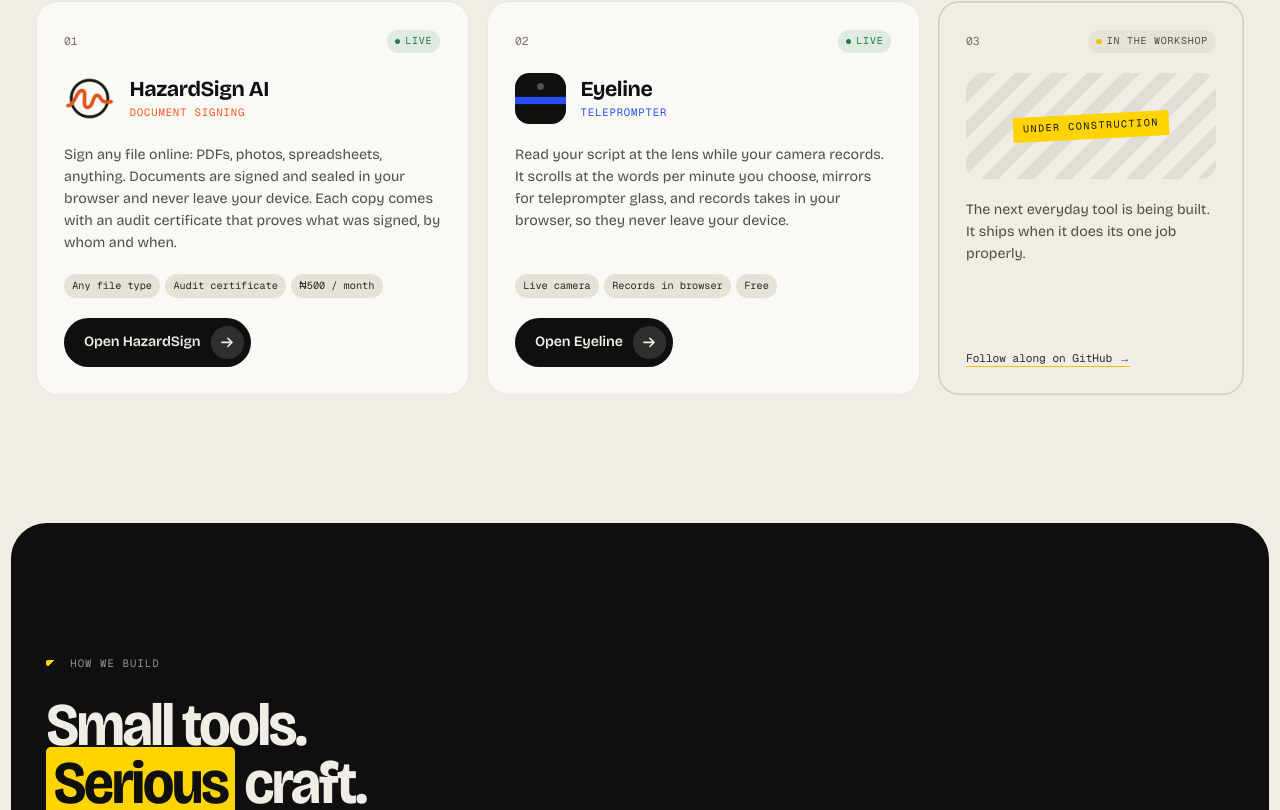
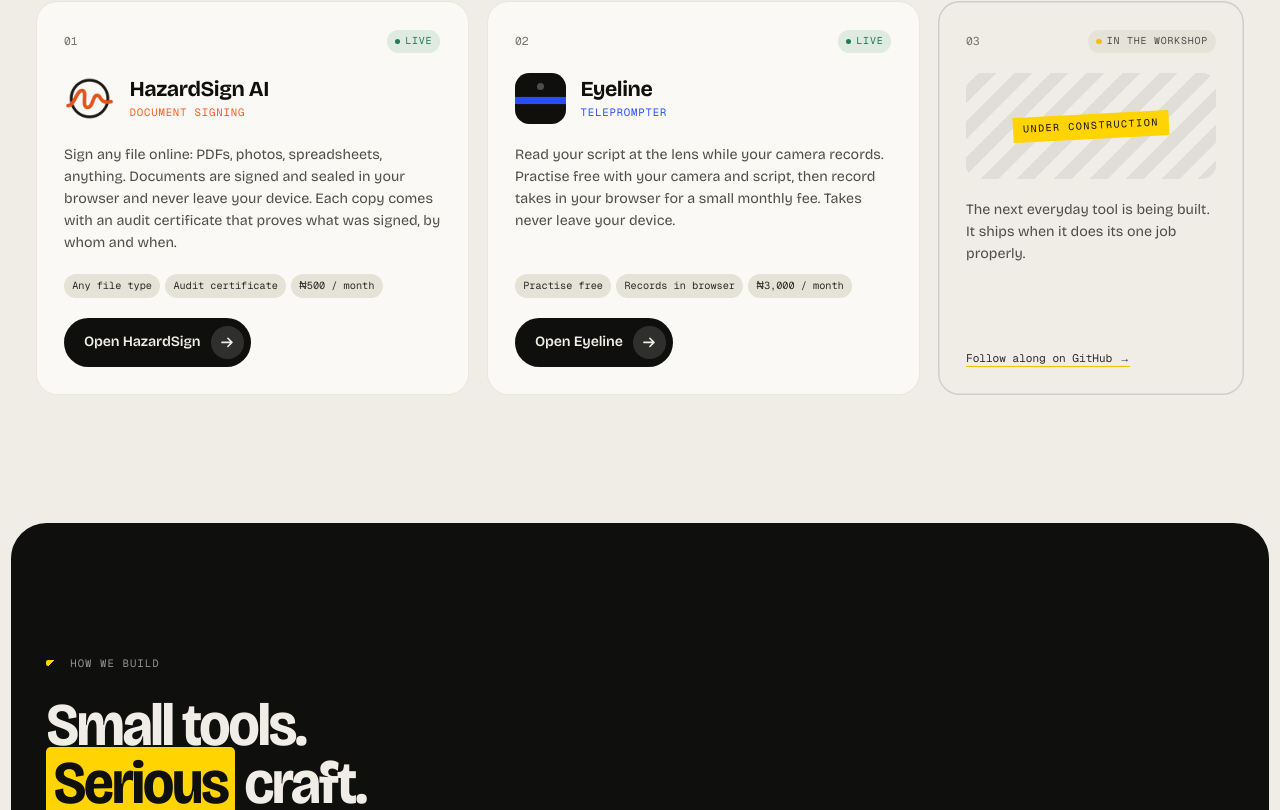
Before and after one commit to hazardsecurity/Alastella-studio, a Next.js app: page / in a window 1280 px wide. Shown: the part 1230-2040 px from the top of the page. Built offline with nearby package versions, Linux system fonts and the light colour scheme.

Commit message:
Eyeline: practise free, record for ₦3,000 a month

```diff
--- a/src/app/page.tsx
+++ b/src/app/page.tsx
@@ -30,7 +30,7 @@
       url: "https://eyeline.hazardsecurity.xyz/",
       applicationCategory: "MultimediaApplication",
       operatingSystem: "Web browser",
-      offers: { "@type": "Offer", price: "0", priceCurrency: "NGN" },
+      offers: { "@type": "Offer", price: "3000", priceCurrency: "NGN" },
       publisher: { "@id": "https://hazardsecurity.xyz/#org" },
     },
   ],
--- a/src/components/Sections.tsx
+++ b/src/components/Sections.tsx
@@ -69,12 +69,12 @@
               </div>
             </div>
             <p className="body tool__desc">
-              Read your script at the lens while your camera records. It scrolls at the words per minute you choose, mirrors for teleprompter glass, and records takes in your browser, so they never leave your device.
+              Read your script at the lens while your camera records. Practise free with your camera and script, then record takes in your browser for a small monthly fee. Takes never leave your device.
             </p>
             <ul className="tool__facts mono">
-              <li>Live camera</li>
+              <li>Practise free</li>
               <li>Records in browser</li>
-              <li>Free</li>
+              <li>₦3,000 / month</li>
             </ul>
             <ButtonLink href={PRODUCTS.eyeline} variant="ink" external>Open Eyeline</ButtonLink>
           </motion.li>
@@ -136,7 +136,7 @@
 const principles = [
   { k: "01", t: "One job, done properly", b: "Each tool solves a single everyday task from start to finish. No dashboards to learn, no settings to tune." },
   { k: "02", t: "Private by default", b: "We keep as little of your data as the job allows. HazardSign signs your documents and Eyeline records your takes without either ever leaving your device." },
-  { k: "03", t: "Fair, local pricing", b: "Free where we can, and simple monthly prices in naira where a tool costs to run, paid securely by card. Cancel whenever you like." },
+  { k: "03", t: "Fair, local pricing", b: "Simple monthly prices in naira, paid securely by card. Cancel whenever you like." },
   { k: "04", t: "Shipped, then sharpened", b: "Tools go out when they're useful, then improve every week based on how people actually use them." },
 ];
 
```
